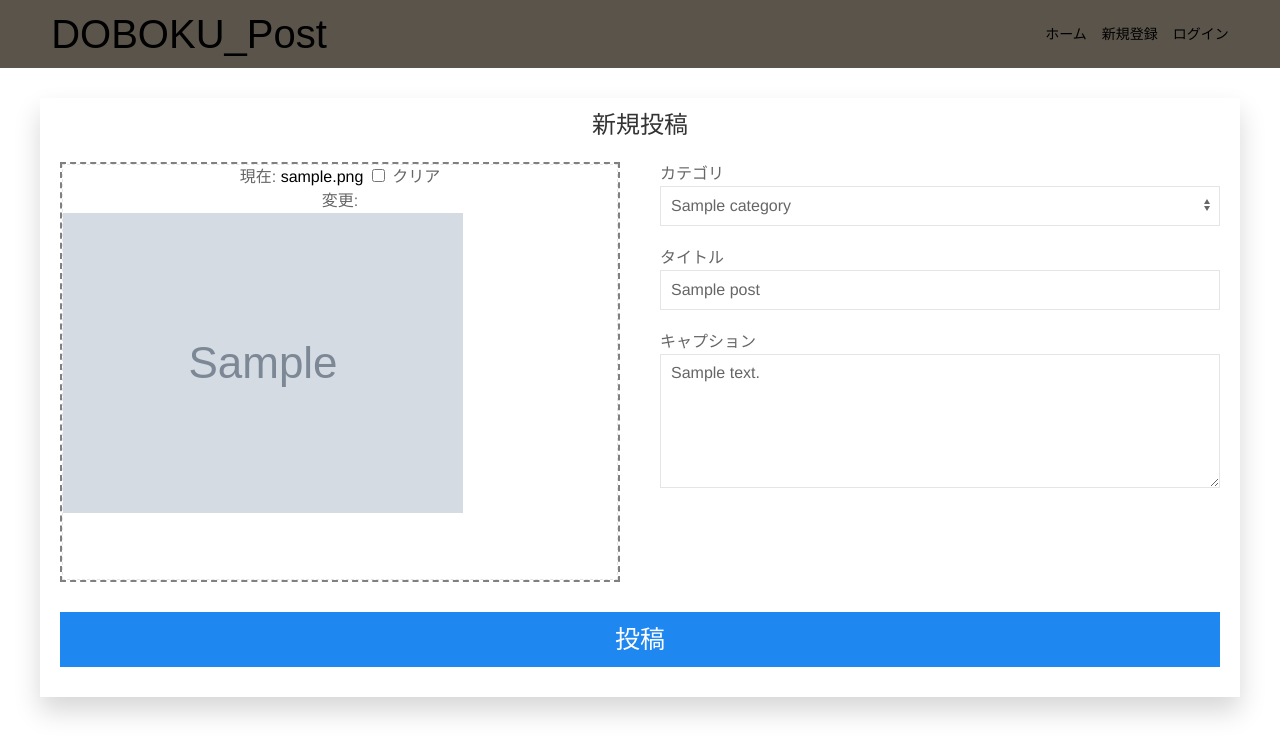
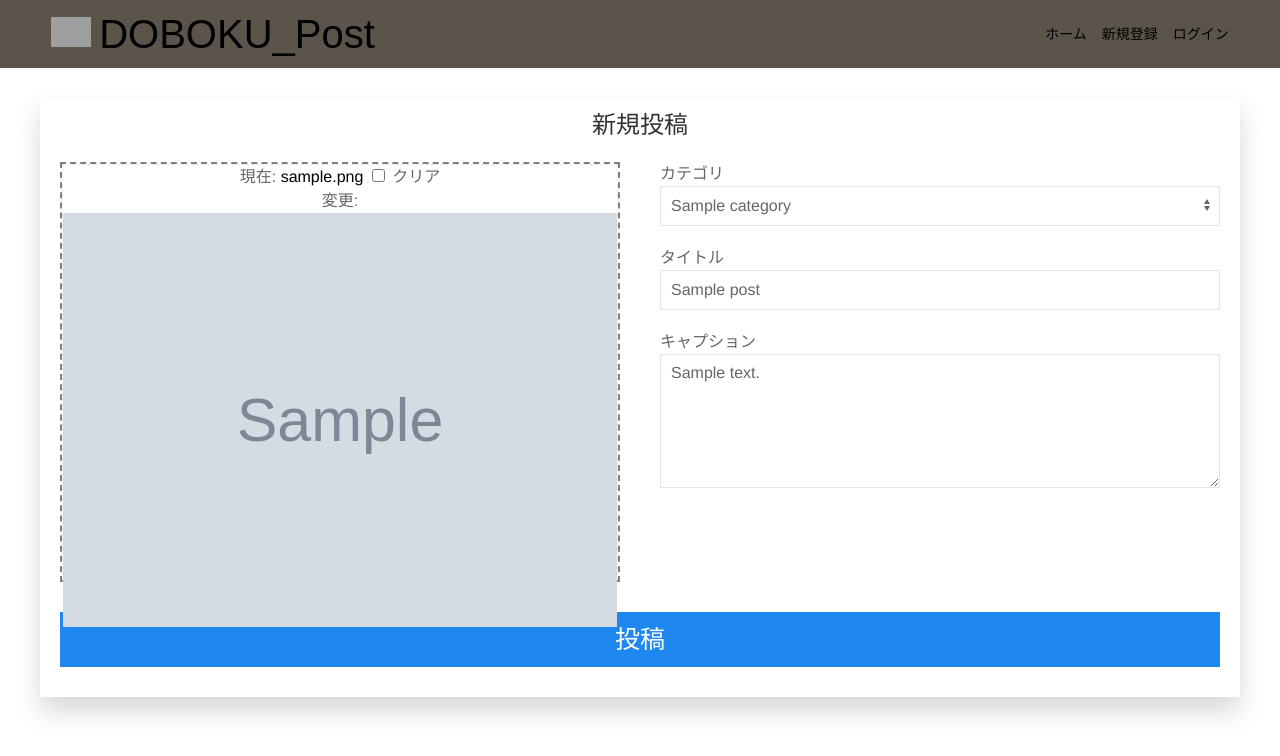
Before and after one commit to taki-21/doboku-post, a Django app: page /my_page/1/edit/ in a window 1280 px wide. Shown: the top 756 px of the page. Run offline with Django 3.2, Linux system fonts and the light colour scheme; tables that the repository leaves empty hold one stand-in row (values such as "Sample post"); grey boxes marked "Sample" are stand-in pictures; some libraries are stand-ins or nearby versions; grey boxes are pictures that could not be loaded.

Commit message:
Update: 投稿写真のサイズを均一化#13

```diff
--- a/config/settings.py
+++ b/config/settings.py
@@ -26,14 +26,15 @@ INSTALLED_APPS = [
     'django.contrib.messages',
     'django.contrib.staticfiles',
     'sns.apps.SnsConfig',
+    'django.forms',
 
     # カスタムユーザー
     'accounts.apps.AccountsConfig',
 
     # 3rd party app
     'widget_tweaks',
+    'imagekit'
 
-    'django.forms',
 
 
 ]
--- a/sns/models.py
+++ b/sns/models.py
@@ -1,6 +1,8 @@
 from django.db import models
 from django.contrib.auth import get_user_model
 from django.conf import settings
+from imagekit.models import ImageSpecField, ProcessedImageField
+from imagekit.processors import ResizeToFill
 
 
 class Category(models.Model):
@@ -13,12 +15,18 @@ class Category(models.Model):
 
 class Post(models.Model):
     category = models.ForeignKey(to=Category, on_delete=models.CASCADE)
-    author = models.ForeignKey(settings.AUTH_USER_MODEL, on_delete=models.CASCADE)
+    author = models.ForeignKey(
+        settings.AUTH_USER_MODEL, on_delete=models.CASCADE)
     title = models.CharField(max_length=100)
     content = models.TextField()
     published_at = models.DateTimeField(auto_now_add=True)
     image = models.ImageField(upload_to='upload/', null=True, blank=True)
-    like = models.ManyToManyField(to=get_user_model(), related_name='like', blank=True)
+    image_change = ImageSpecField(source='image',
+                                  processors=[ResizeToFill(560, 420)],
+                                  format='JPEG'
+                                  )
+    like = models.ManyToManyField(
+        to=get_user_model(), related_name='like', blank=True)
 
     class Meta:
         ordering = ['-published_at']
--- a/static/css/style.css
+++ b/static/css/style.css
@@ -347,6 +347,11 @@ p {
     pointer-events: none;
 }
 
+.preview img#image-preview{
+    width: 556px;
+    height: 414px;
+}
+
 .default-preview-img {
     max-width: 100%;
     height: auto;
--- a/templates/registration/base.html
+++ b/templates/registration/base.html
@@ -2,12 +2,13 @@
 
 <!DOCTYPE html>
 <html lang="ja">
+
     <head>
         <meta charset="utf-8">
-    <meta http-equiv="X-UA-Compatible" content="IE=edge"/><!--IE対策：互換表示させない。-->
+        <meta http-equiv="X-UA-Compatible" content="IE=edge" />
+        <!--IE対策：互換表示させない。-->
         <title>DOBOKU_SNS</title>
-    <link rel="stylesheet"
-          href="https://cdn.jsdelivr.net/npm/uikit@3.5.3/dist/css/uikit.min.css">
+        <link rel="stylesheet" href="https://cdn.jsdelivr.net/npm/uikit@3.5.3/dist/css/uikit.min.css">
         <link rel="stylesheet" href="{% static 'css/style.css' %}">
         <script src="https://cdn.jsdelivr.net/npm/uikit@3.5.3/dist/js/uikit.min.js"></script>
         <script src="https://cdn.jsdelivr.net/npm/uikit@3.5.3/dist/js/uikit-icons.min.js"></script>
@@ -16,8 +17,12 @@
     <body>
         <header class="title-header">
             <h1>
-        <a href="{% url 'sns:index' %}" class='title'>DOBOKU_Post</a>
+                <div>
+                    <a href="{% url 'sns:index' %}" class='title'><img class="doboku_icon" src='/media/doboku.png'
+                            width="40" height="40">DOBOKU_Post</a>
+                </div>
             </h1>
+
             <nav>
                 {% include 'parts/header.html' %}
             </nav>
@@ -26,4 +31,5 @@
         {% block content %}{% endblock %}
 
     </body>
+
 </html>
--- a/templates/sns/category_post.html
+++ b/templates/sns/category_post.html
@@ -13,7 +13,7 @@
             <a href="{% url 'sns:post_detail' post.id %}">
                 <div class="uk-card-media-top">
                     {% if post.image %}
-                    <img src="{{ post.image.url }}" width="100%" height="50%">
+                    <img src="{{ post.image_change.url }}">
                     {% endif %}
                 </div>
                 <div class="uk-card-body">
--- a/templates/sns/index.html
+++ b/templates/sns/index.html
@@ -19,7 +19,7 @@
 					<a href="{% url 'sns:post_detail' post.id %}">
 						<div class="uk-card-media-top">
 							{% if post.image %}
-							<img src="{{ post.image.url }}" width="100%" height="50%">
+							<img src="{{ post.image_change.url }}">
 							{% endif %}
 						</div>
 						<div class="uk-card-body">
--- a/templates/sns/my_page.html
+++ b/templates/sns/my_page.html
@@ -24,7 +24,7 @@
                 <a href="{% url 'sns:post_detail' post.id %}">
                     <div class="uk-card-media-top">
                         {% if post.image %}
-                        <img src="{{ post.image.url }}" width="100%" height="50%">
+                        <img src="{{ post.image_change.url }}">
                         {% endif %}
                     </div>
                     <div class="uk-card-body">
--- a/templates/sns/post_detail.html
+++ b/templates/sns/post_detail.html
@@ -14,7 +14,7 @@
 <div class="title_detail">{{ post.title }}</div>
 <div uk-lightbox>
   <a class="" href="{{ post.image.url }}">
-    <img src="{{ post.image.url }}" id="card_top" width="60%" height="45%">
+    <img src="{{ post.image_change.url }}">
   </a>
 </div>
 
```
Also changed, not shown: templates/sns/post_form.html (line endings or trailing spaces). Lines whose indentation alone changed are shown as unchanged.
